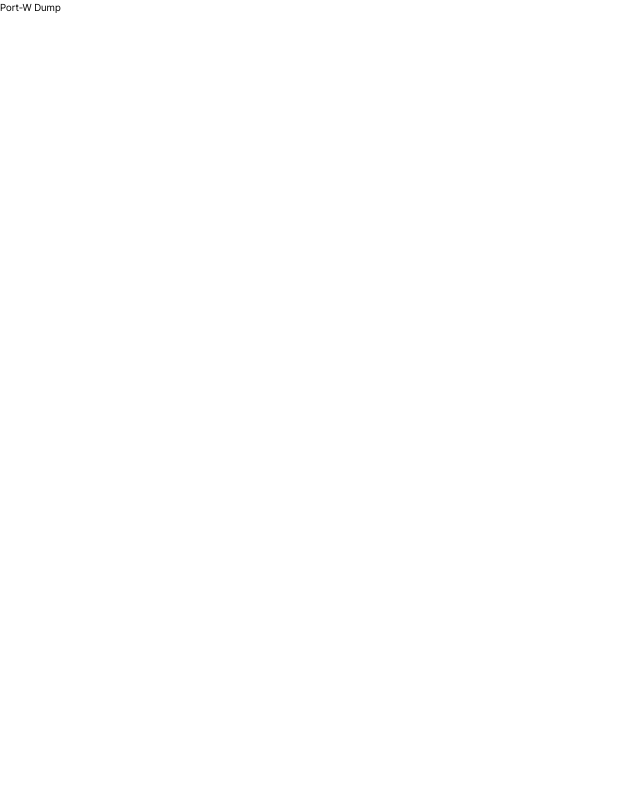
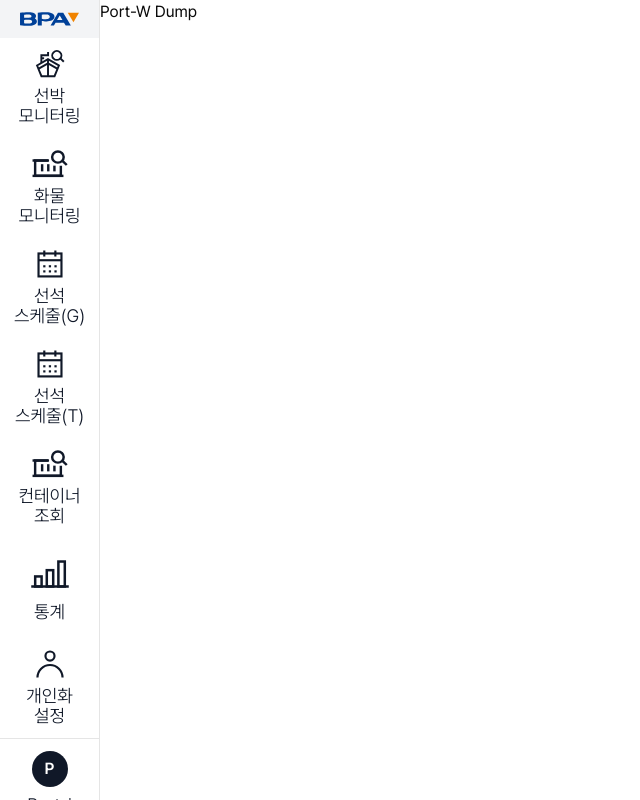
Before and after one commit to frndhoon/port-w-dump, a Next.js app: page / in a window 1280 px wide. Shown: the whole page, without its empty margins (0-640 px from the left). Built offline with nearby package versions, Linux system fonts and the light colour scheme.

Commit message:
feat: navbar 공통 컴포넌트 구현 및 적용
- logo component : hover/active 시 색상 변경이 필요 (내부 stroke 색상 props로 변경)
- logo svg : 번들 크기 절약 (색상 변경 필요X)

```diff
--- a/src/app/globals.css
+++ b/src/app/globals.css
@@ -39,6 +39,11 @@
   --color-sidebar-accent-foreground: var(--sidebar-accent-foreground);
   --color-sidebar-border: var(--sidebar-border);
   --color-sidebar-ring: var(--sidebar-ring);
+}
+
+@theme {
+  --spacing-26: 6.25rem;
+  --color-port-primary: #33388a;
 }
 
 :root {
@@ -118,7 +123,3 @@
     @apply bg-background text-foreground;
   }
 }
-
-html {
-  font-size: 62.5%; /* 10px = 1rem */
-}
--- a/src/app/layout.tsx
+++ b/src/app/layout.tsx
@@ -2,6 +2,8 @@ import '@/app/globals.css';
 
 import type { Metadata } from 'next';
 import localFont from 'next/font/local';
+
+import { Navbar } from '@/component/navbar';
 
 const pretendard = localFont({
   src: '../asset/fonts/PretendardVariable.woff2', // woff2: 폰트 파일 크기 줄이기 위해 사용
@@ -34,7 +36,14 @@ const RootLayout = ({
   return (
     <html lang="en">
       {/* body에 직접 폰트 클래스 적용 -> font-family 적용 */}
-      <body className={`${pretendard.className}`}>{children}</body>
+      <body className={`${pretendard.className}`}>
+        <div className="relative flex overflow-hidden">
+          <Navbar />
+          <main className="relative h-screen w-full flex-1 overflow-hidden overflow-x-auto">
+            {children}
+          </main>
+        </div>
+      </body>
     </html>
   );
 };
--- /dev/null
+++ b/src/component/icons.tsx
@@ -0,0 +1,296 @@
+const ShipMonitoringIcon = ({ color = 'black' }: { color?: string }) => (
+  <svg
+    width="31"
+    height="29"
+    className={`h-[2.5rem] w-[2.5rem] stroke-[${color}] object-contain`}
+    viewBox="0 0 31 29"
+    fill="none"
+    xmlns="http://www.w3.org/2000/svg"
+  >
+    <path
+      d="M6.55762 13.5695V5.51525H13.4994V2.05176"
+      stroke="currentColor"
+      strokeWidth="2"
+    ></path>
+    <path
+      d="M2.10938 16.0865L13.4166 9.54248L24.7237 16.0865L20.1849 27.125H13.4166H6.6482L2.10938 16.0865Z"
+      stroke="currentColor"
+      strokeWidth="2"
+    ></path>
+    <circle
+      cx="5.65939"
+      cy="5.65939"
+      r="4.65939"
+      transform="matrix(0.720403 -0.693556 0.720403 0.693556 14.4062 5.62598)"
+      stroke="currentColor"
+      strokeWidth="2"
+    ></circle>
+    <line
+      y1="-1"
+      x2="4.64431"
+      y2="-1"
+      transform="matrix(0.720403 0.693556 -0.720403 0.693556 25.7495 9.60352)"
+      stroke="currentColor"
+      strokeWidth="2"
+    ></line>
+    <path
+      d="M3.39258 19.6318L13.4155 13.8311L23.4383 19.6318"
+      stroke="currentColor"
+      strokeWidth="2"
+    ></path>
+    <line
+      x1="13.4385"
+      y1="9.54248"
+      x2="13.4385"
+      y2="27.125"
+      stroke="currentColor"
+      strokeWidth="2"
+    ></line>
+    <line
+      x1="6.55225"
+      y1="8.54248"
+      x2="9.40034"
+      y2="8.54248"
+      stroke="currentColor"
+      strokeWidth="2"
+    ></line>
+  </svg>
+);
+
+const ContainerIcon = ({ color = 'black' }: { color?: string }) => (
+  <svg
+    width="29"
+    height="23"
+    className={`h-[2.5rem] w-[2.5rem] stroke-[${color}] object-contain`}
+    viewBox="0 0 29 23"
+    fill="none"
+    xmlns="http://www.w3.org/2000/svg"
+  >
+    <line
+      x1="8.04"
+      y1="11.66"
+      x2="8.04"
+      y2="17.55"
+      stroke="currentColor"
+      strokeWidth="2"
+    ></line>
+    <line
+      x1="13.08"
+      y1="11.66"
+      x2="13.08"
+      y2="17.55"
+      stroke="currentColor"
+      strokeWidth="2"
+    ></line>
+    <line
+      x1="18.13"
+      y1="12.85"
+      x2="18.13"
+      y2="17.55"
+      stroke="currentColor"
+      strokeWidth="2"
+    ></line>
+    <path
+      d="M0.15 8.64L13.71 8.64"
+      stroke="currentColor"
+      strokeWidth="2"
+    ></path>
+    <line
+      x1="0.15"
+      y1="21.25"
+      x2="25.55"
+      y2="21.25"
+      stroke="currentColor"
+      strokeWidth="2"
+    ></line>
+    <path
+      d="M12.85 8.64H2.29V21.10H23.41V12.94"
+      stroke="currentColor"
+      strokeWidth="2"
+    ></path>
+    <circle
+      cx="5.66"
+      cy="5.66"
+      r="4.66"
+      transform="matrix(0.72 -0.69 0.72 0.69 12.85 5.82)"
+      stroke="currentColor"
+      strokeWidth="2"
+    ></circle>
+    <line
+      y1="-1"
+      x2="4.64"
+      y2="-1"
+      transform="matrix(0.72 0.69 -0.72 0.69 24.20 9.79)"
+      stroke="currentColor"
+      strokeWidth="2"
+    ></line>
+  </svg>
+);
+
+const ScheduleIcon = ({ color = 'black' }: { color?: string }) => (
+  <svg
+    width="24"
+    height="26"
+    className={`h-[2.5rem] w-[2.5rem] stroke-[${color}] object-contain`}
+    viewBox="0 0 24 26"
+    fill="none"
+    xmlns="http://www.w3.org/2000/svg"
+  >
+    <line
+      x1="1.06"
+      y1="9.50"
+      x2="23.03"
+      y2="9.50"
+      stroke="currentColor"
+      strokeWidth="2"
+    ></line>
+    <line
+      x1="5.69"
+      y1="15.12"
+      x2="7.77"
+      y2="15.12"
+      stroke="currentColor"
+      strokeWidth="2"
+    ></line>
+    <line
+      x1="10.89"
+      y1="15.12"
+      x2="12.98"
+      y2="15.12"
+      stroke="currentColor"
+      strokeWidth="2"
+    ></line>
+    <line
+      x1="16.10"
+      y1="15.12"
+      x2="18.19"
+      y2="15.12"
+      stroke="currentColor"
+      strokeWidth="2"
+    ></line>
+    <line
+      x1="5.69"
+      y1="19.87"
+      x2="7.77"
+      y2="19.87"
+      stroke="currentColor"
+      strokeWidth="2"
+    ></line>
+    <line
+      x1="10.89"
+      y1="19.87"
+      x2="12.98"
+      y2="19.87"
+      stroke="currentColor"
+      strokeWidth="2"
+    ></line>
+    <line
+      x1="16.10"
+      y1="19.87"
+      x2="18.19"
+      y2="19.87"
+      stroke="currentColor"
+      strokeWidth="2"
+    ></line>
+    <line
+      x1="6.69"
+      y1="0.47"
+      x2="6.69"
+      y2="6.06"
+      stroke="currentColor"
+      strokeWidth="2"
+    ></line>
+    <line
+      x1="16.98"
+      y1="0.47"
+      x2="16.98"
+      y2="6.06"
+      stroke="currentColor"
+      strokeWidth="2"
+    ></line>
+    <rect
+      x="1.35"
+      y="3.23"
+      width="21.30"
+      height="21.30"
+      stroke="currentColor"
+      strokeWidth="2"
+    ></rect>
+  </svg>
+);
+
+const StatisticsIcon = ({ color = 'black' }: { color?: string }) => (
+  <svg
+    width="32"
+    height="22"
+    className={`h-[2.5rem] w-[2.5rem] stroke-[${color}] object-contain`}
+    viewBox="0 0 32 22"
+    fill="none"
+    xmlns="http://www.w3.org/2000/svg"
+  >
+    <rect
+      x="4.15"
+      y="12.95"
+      width="5.13"
+      height="8.03"
+      stroke="currentColor"
+      strokeWidth="2"
+    ></rect>
+    <rect
+      x="13.43"
+      y="7.94"
+      width="5.13"
+      height="13.04"
+      stroke="currentColor"
+      strokeWidth="2"
+    ></rect>
+    <rect
+      x="22.71"
+      y="1.02"
+      width="5.13"
+      height="19.96"
+      stroke="currentColor"
+      strokeWidth="2"
+    ></rect>
+    <line
+      x1="0.99"
+      y1="20.98"
+      x2="31.01"
+      y2="20.98"
+      stroke="currentColor"
+      strokeWidth="2"
+    ></line>
+  </svg>
+);
+
+const UserIcon = ({ color = 'black' }: { color?: string }) => (
+  <svg
+    width="26"
+    height="26"
+    className={`h-[2.5rem] w-[2.5rem] stroke-[${color}] object-contain`}
+    viewBox="0 0 26 26"
+    fill="none"
+    xmlns="http://www.w3.org/2000/svg"
+  >
+    <circle
+      cx="13"
+      cy="5.62"
+      r="4.21"
+      stroke="currentColor"
+      strokeWidth="2"
+    ></circle>
+    <path
+      d="M24.66 25.59C24.66 19.15 19.44 13.92 13 13.92C6.56 13.92 1.34 19.15 1.34 25.59"
+      stroke="currentColor"
+      strokeWidth="2"
+    ></path>
+  </svg>
+);
+
+export {
+  ContainerIcon,
+  ScheduleIcon,
+  ShipMonitoringIcon,
+  StatisticsIcon,
+  UserIcon,
+};
--- /dev/null
+++ b/src/component/navbar.tsx
@@ -0,0 +1,124 @@
+'use client';
+
+import Image from 'next/image';
+import Link from 'next/link';
+import { usePathname } from 'next/navigation';
+
+import bpaLogo from '@/asset/icons/bpa_logo.svg';
+import {
+  ContainerIcon,
+  ScheduleIcon,
+  ShipMonitoringIcon,
+  StatisticsIcon,
+  UserIcon,
+} from '@/component/icons';
+
+const Navbar = () => {
+  const pathname = usePathname();
+
+  return (
+    <nav className="flex h-screen w-26 flex-col border-r border-stroke">
+      {/* 로고 섹션 */}
+      <NavMenuItem
+        href="/"
+        icon={
+          <Image
+            src={bpaLogo}
+            alt="logo"
+            className="w-16 h-3.5 object-contain"
+          />
+        }
+        isActive={pathname === '/'}
+      />
+
+      {/* 메인 네비게이션 메뉴 */}
+      <div className="flex flex-grow flex-col">
+        <NavMenuItem
+          href="/ship-monitoring"
+          icon={<ShipMonitoringIcon />}
+          label={'선박\n모니터링'}
+          isActive={pathname.startsWith('/ship-monitoring')}
+        />
+        <NavMenuItem
+          href="/t-container"
+          icon={<ContainerIcon />}
+          label={'화물\n모니터링'}
+          isActive={pathname.startsWith('/t-container')}
+        />
+        <NavMenuItem
+          href="/schedule"
+          icon={<ScheduleIcon />}
+          label={'선석\n스케줄(G)'}
+          isActive={pathname === '/schedule'}
+        />
+        <NavMenuItem
+          href="/table-schedule"
+          icon={<ScheduleIcon />}
+          label={'선석\n스케줄(T)'}
+          isActive={pathname.startsWith('/table-schedule')}
+        />
+        <NavMenuItem
+          href="/container"
+          icon={<ContainerIcon />}
+          label={'컨테이너\n조회'}
+          isActive={pathname.startsWith('/container')}
+        />
+        <NavMenuItem
+          href="/statistics/portmis-statistics"
+          icon={<StatisticsIcon />}
+          label={'통계'}
+          isActive={pathname.startsWith('/statistics')}
+        />
+        <NavMenuItem
+          href="/user/address-book"
+          icon={<UserIcon />}
+          label={'개인화\n설정'}
+          isActive={pathname.startsWith('/user')}
+        />
+      </div>
+
+      <hr className="border-stroke w-full" />
+
+      {/* 사용자 프로필 섹션 */}
+      <NavMenuItem
+        href="/user/profile"
+        icon={
+          // data를 받아오면 해당 img src를 넣어줘야함
+          <div className="h-9 w-9 rounded-full bg-gray-900 object-contain flex items-center justify-center">
+            <span className="text-white text-base font-semibold">P</span>
+          </div>
+        }
+        label={'Port-i'}
+        isActive={pathname === '/user/profile'}
+      />
+    </nav>
+  );
+};
+
+const NavMenuItem = ({
+  href,
+  icon,
+  label,
+  isActive,
+}: {
+  href: string;
+  icon: React.ReactNode;
+  label?: string;
+  isActive?: boolean;
+}) => {
+  const activeClasses = isActive
+    ? 'text-primary bg-gray-100 font-bold'
+    : 'bg-white text-gray-900 font-light';
+
+  return (
+    <Link
+      href={href}
+      className={`relative flex flex-col items-center justify-center h-26 gap-2 whitespace-pre-line py-3 text-center text-lg/5 hover:bg-gray-100 ${activeClasses}`}
+    >
+      {icon}
+      {label}
+    </Link>
+  );
+};
+
+export { Navbar };
```
Also changed, not shown: src/asset/icons/bpa_logo.svg (added).
